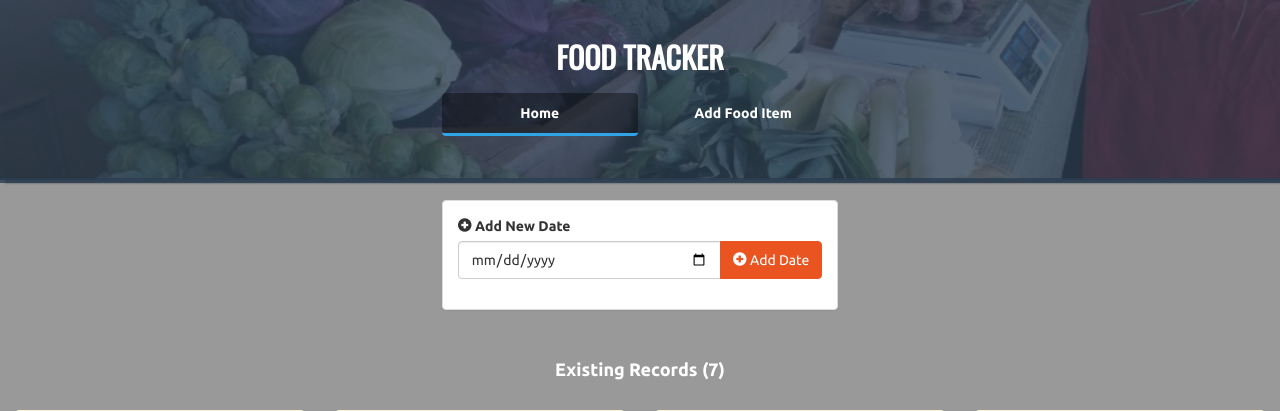
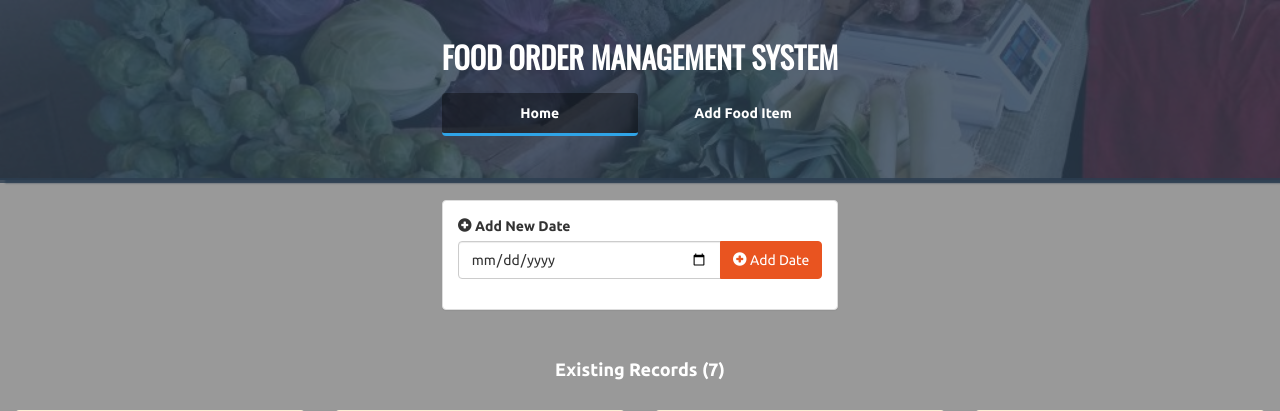
Before and after one commit to Vanshikaweb/footracker_app, a Flask app: page / in a window 1280 px wide. Shown: the top 411 px of the page. Run offline with Flask 2, Linux system fonts and the light colour scheme; data comes from the database, SQL or seed files in the repository; some libraries are stand-ins or nearby versions.

Commit message:
Update index.html

```diff
--- a/templates/index.html
+++ b/templates/index.html
@@ -4,7 +4,7 @@
 		<meta charset="utf-8">
 		<meta http-equiv="X-UA-Compatible" content="IE=edge">
 		<meta name="viewport" content="width=device-width, initial-scale=1">
-		<title>Food Tracker | Home</title>
+		<title>Food Order | Home</title>
 
 		<link href="https://fonts.googleapis.com/css?family=Oswald|Ubuntu:400,700" rel="stylesheet">
 
@@ -27,7 +27,7 @@
 				<div class="overlay"></div>
 				<div class="col-lg-12">
 					<h1>
-						<a href="{{ url_for('index') }}">FOOD TRACKER</a>
+						<a href="{{ url_for('index') }}">FOOD ORDER MANAGEMENT SYSTEM</a>
 					</h1>
 
 					<div class="row t20">
```
